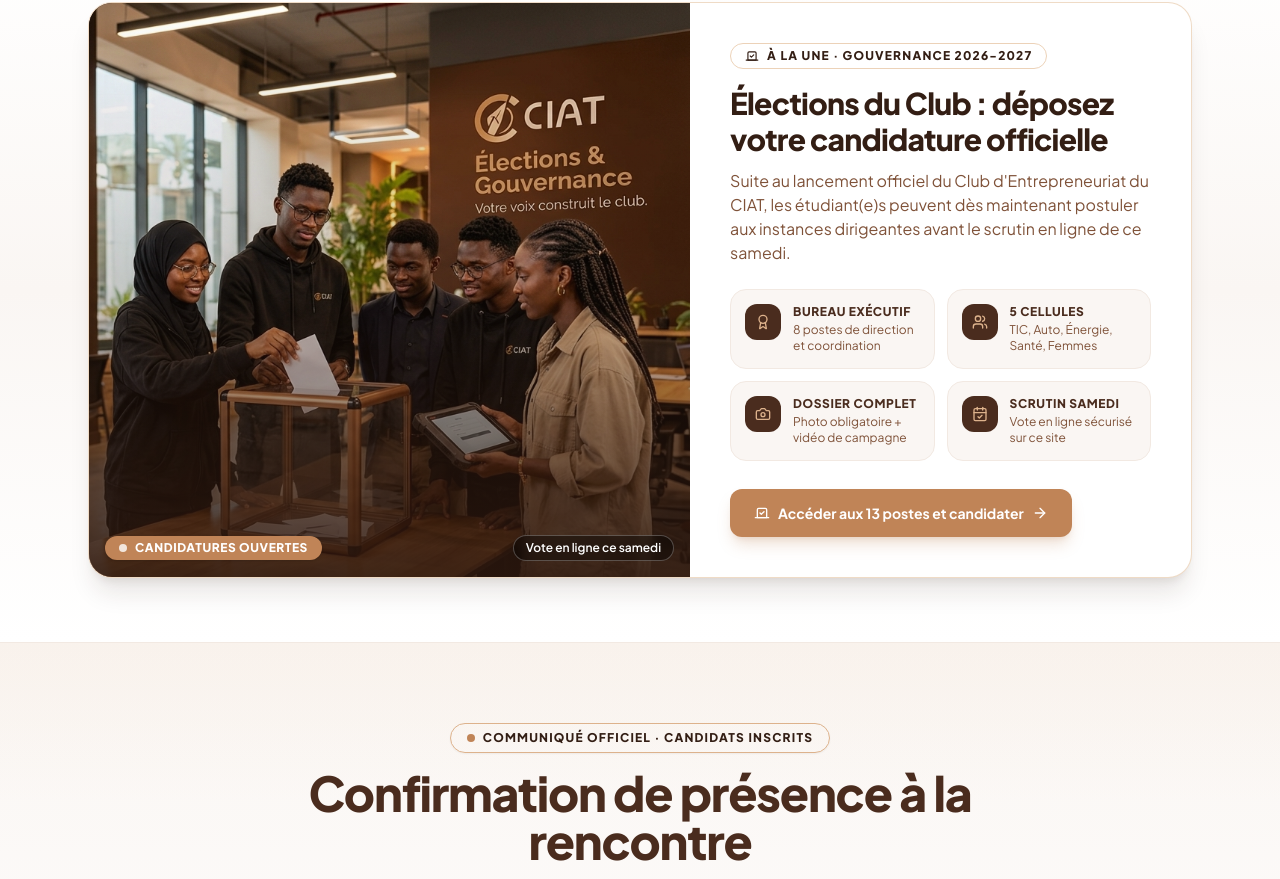
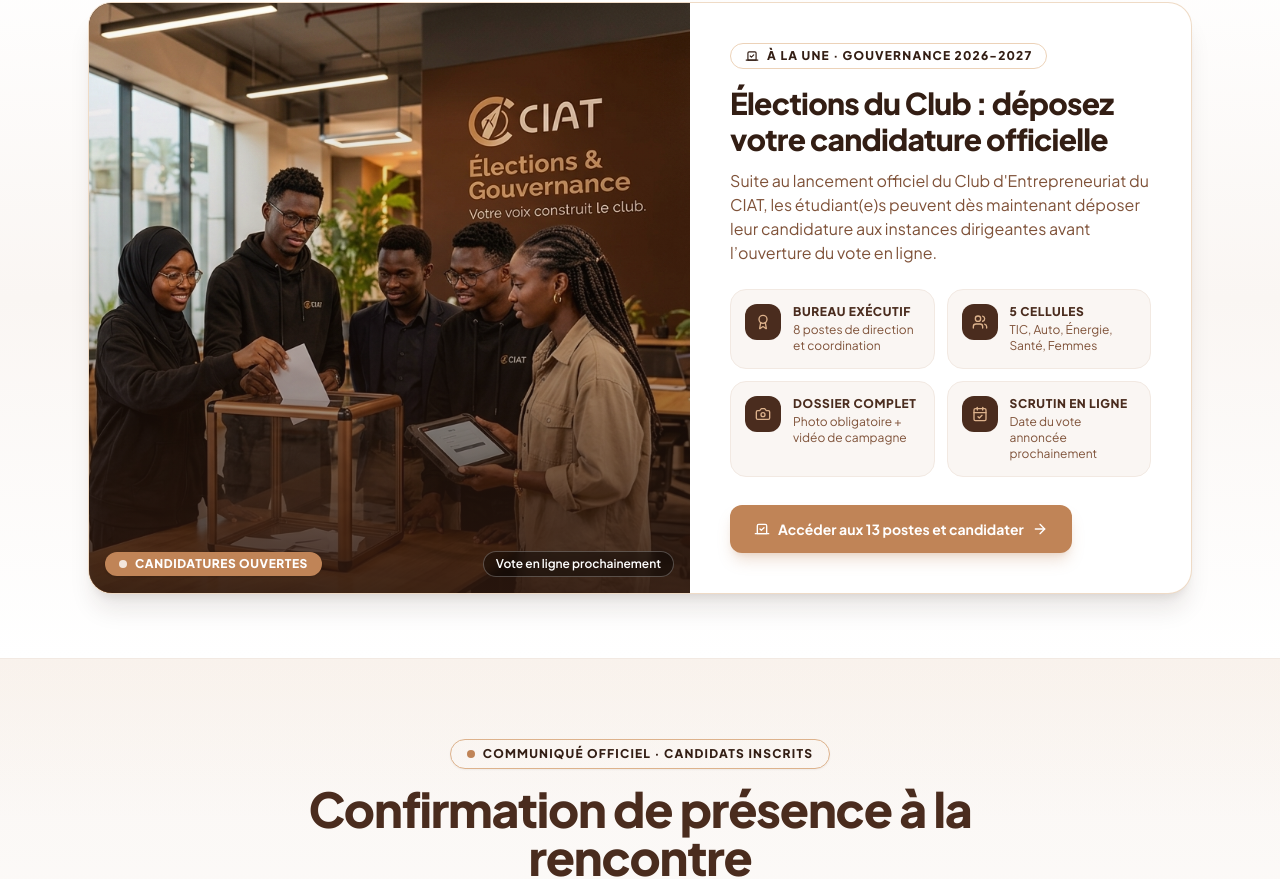
Before and after one commit to Alioune205/Formulaire-d-entreprenariat, a React (Vite) app in the folder frontend/: page / in a window 1280 px wide. Shown: the part 968-1847 px from the top of the page. Built offline with nearby package versions, Linux system fonts and the light colour scheme; no server answers.

Commit message:
fix(elections): centrer la communication sur le depot des candidatures (date du vote non arretee)

```diff
--- a/frontend/src/components/FormulaireCandidature.jsx
+++ b/frontend/src/components/FormulaireCandidature.jsx
@@ -174,7 +174,7 @@ export default function FormulaireCandidature({ posteInitial, onFermer, onSucces
               <p className="font-bold text-caramel-900">Prochaine étape :</p>
               <p className="mt-1 text-brun-700">
                 La commission électorale vérifiera la conformité de votre dossier. Dès validation, votre fiche de campagne
-                et votre photo apparaîtront sur l’isoloir numérique pour l’ouverture du scrutin en ligne ce samedi.
+                et votre photo apparaîtront sur l’isoloir numérique pour l’ouverture prochaine du scrutin en ligne.
               </p>
             </div>
             <button
--- a/frontend/src/components/MiseEnAvantElections.jsx
+++ b/frontend/src/components/MiseEnAvantElections.jsx
@@ -24,7 +24,7 @@ export default function MiseEnAvantElections() {
                   Candidatures ouvertes
                 </span>
                 <span className="rounded-full border border-white/25 bg-black/40 px-3 py-1 text-xs font-semibold text-white backdrop-blur-sm">
-                  Vote en ligne ce samedi
+                  Vote en ligne prochainement
                 </span>
               </div>
             </div>
@@ -42,7 +42,7 @@ export default function MiseEnAvantElections() {
 
                 <p className="mt-3 text-sm leading-relaxed text-brun-600 sm:text-base">
                   Suite au lancement officiel du Club d'Entrepreneuriat du CIAT, les étudiant(e)s peuvent dès
-                  maintenant postuler aux instances dirigeantes avant le scrutin en ligne de ce samedi.
+                  maintenant déposer leur candidature aux instances dirigeantes avant l’ouverture du vote en ligne.
                 </p>
 
                 <div className="mt-6 grid gap-3 sm:grid-cols-2">
@@ -81,8 +81,8 @@ export default function MiseEnAvantElections() {
                       <CalendarCheck className="h-4 w-4" />
                     </div>
                     <div>
-                      <p className="text-xs font-extrabold uppercase tracking-wider text-brun-800">Scrutin samedi</p>
-                      <p className="mt-0.5 text-xs text-brun-600">Vote en ligne sécurisé sur ce site</p>
+                      <p className="text-xs font-extrabold uppercase tracking-wider text-brun-800">Scrutin en ligne</p>
+                      <p className="mt-0.5 text-xs text-brun-600">Date du vote annoncée prochainement</p>
                     </div>
                   </div>
                 </div>
--- a/frontend/src/pages/Accueil.jsx
+++ b/frontend/src/pages/Accueil.jsx
@@ -22,7 +22,7 @@ export default function Accueil() {
               Nouveau
             </span>
             <span>
-              <strong className="text-white">Élections du Club CIAT</strong> — Les candidatures aux 13 postes sont ouvertes (scrutin en ligne samedi).
+              <strong className="text-white">Élections du Club CIAT</strong> — Les candidatures aux 13 postes sont ouvertes en ligne sur la plateforme.
             </span>
           </p>
           <Link
--- a/frontend/src/pages/Elections.jsx
+++ b/frontend/src/pages/Elections.jsx
@@ -58,7 +58,7 @@ export default function Elections() {
               <p className="mt-4 text-base leading-relaxed text-brun-100 sm:text-lg">
                 Prenez part à la direction du club en postulant à l’un des 13 postes à pourvoir :
                 les 8 postes du Bureau Exécutif ou l’une des 5 Cellules Thématiques.
-                Le vote officiel des étudiants aura lieu en ligne ce samedi.
+                La date officielle du vote en ligne sera communiquée prochainement.
               </p>
 
               {/* Rappel des étapes clés */}
@@ -75,8 +75,8 @@ export default function Elections() {
                 </div>
                 <div className="rounded-xl border border-white/15 bg-[#2b170e]/65 p-4 backdrop-blur-md">
                   <span className="text-xs font-bold uppercase tracking-wider text-caramel-300">3. Scrutin</span>
-                  <p className="mt-1 text-sm font-semibold text-white">Samedi en ligne</p>
-                  <p className="mt-0.5 text-xs text-brun-200">Vote sécurisé par code e-mail</p>
+                  <p className="mt-1 text-sm font-semibold text-white">Prochainement en ligne</p>
+                  <p className="mt-0.5 text-xs text-brun-200">Date annoncée bientôt</p>
                 </div>
               </div>
             </div>
```
Also changed, not shown: 1 other file (tests, documents, lock files or other folders).
